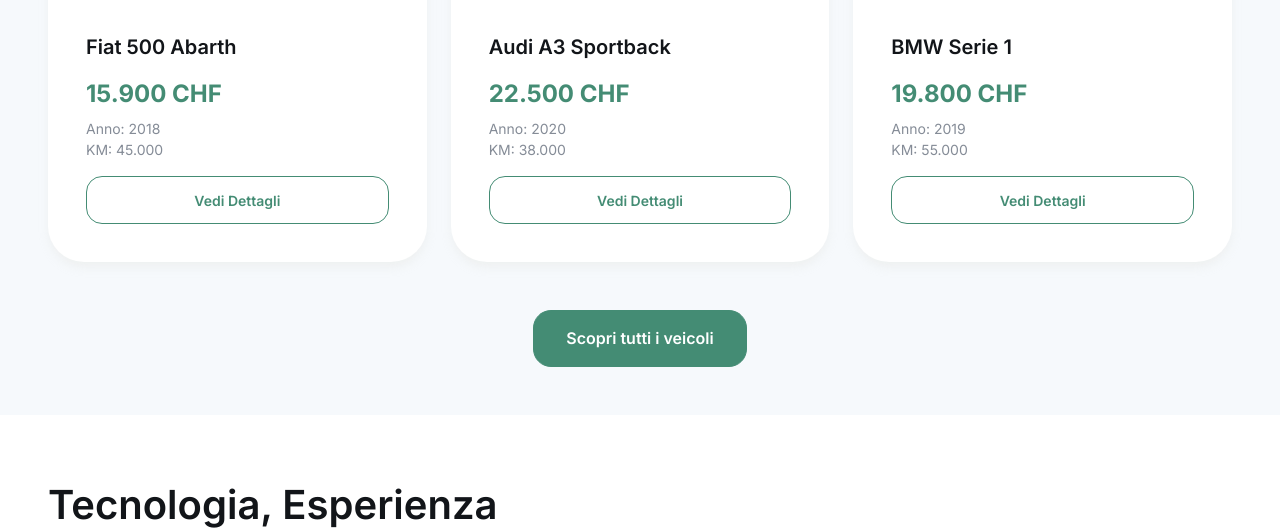
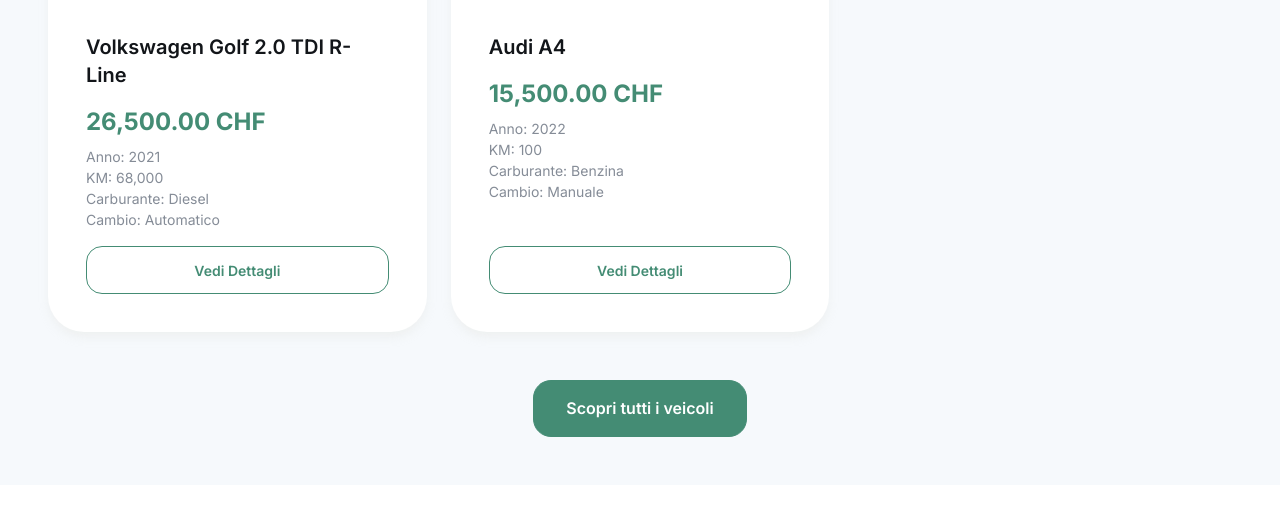
Before and after one commit to ishrid/carrozzeria_sangiorgio, a Django app: page / in a window 1280 px wide. Shown: the part 3444-3972 px from the top of the page. Run offline with Django 5.2, Linux system fonts and the light colour scheme; data comes from the database, SQL or seed files in the repository; some libraries are stand-ins or nearby versions.

Commit message:
Add newssshh76jkgikuzlikdkkkk

```diff
--- a/main/views.py
+++ b/main/views.py
@@ -2,17 +2,20 @@
 from django.shortcuts import render, get_object_or_404
 from .models import Servizio, MembroTeam, FotoOfficina, Certificazione, Partner
 from restauri.models import Restauro
+from vendita.models import VeicoloInVendita
 # View per la homepage
 def home_view(request):
 
     servizi_in_evidenza = Servizio.objects.filter(attivo=True).order_by('ordine_visualizzazione')[:3] # Prendi 3 servizi attivi
     partner_home = Partner.objects.filter(in_homepage=True)
     restauri_in_evidenza = Restauro.objects.filter(attivo=True, in_evidenza=True)
+    veicoli = VeicoloInVendita.objects.filter(attivo=True)
     # Qui potresti anche prendere gli ultimi restauri se hai un'app restauri
     context = {
         'servizi_in_evidenza': servizi_in_evidenza,
         'partner_home':partner_home,
-        'restauri_in_evidenza':restauri_in_evidenza
+        'restauri_in_evidenza':restauri_in_evidenza,
+        'veicoli':veicoli
     }
     return render(request, 'index.html', context)
 
--- a/templates/index.html
+++ b/templates/index.html
@@ -180,48 +180,34 @@
             </p>
         </div>
         <div class="row g-4">
+
+
+{% for veicolo in veicoli %}
+
             <div class="col-lg-4 col-md-6">
-                <div class="card h-100 shadow-sm border-0 position-relative">
-                    <img src="{% static 'img/vendita/placeholder-car-1.jpg' %}" class="card-img-top object-fit-cover" alt="Marca Modello Veicolo" style="height: 220px;">
+                 <div class="card h-100 shadow-sm border-0 position-relative">
+                    <img src="{{ veicolo.foto_principale.url }}" class="card-img-top object-fit-cover" alt="Marca Modello Veicolo" style="height: 220px;">
                     <div class="card-body d-flex flex-column">
-                        <h5 class="card-title">Fiat 500 Abarth</h5>
-                        <p class="card-text text-primary fs-4 fw-bold mb-2">15.900 CHF</p>
+                        <h5 class="card-title">{{ veicolo.marca }} {{ veicolo.modello }}</h5>
+                        <p class="card-text text-primary fs-4 fw-bold mb-2">{{ veicolo.prezzo|intcomma }} CHF</p>
                         <ul class="list-unstyled mb-3 fs-sm text-muted">
-                            <li>Anno: 2018</li>
-                            <li>KM: 45.000</li>
+                            <li>Anno: {{ veicolo.anno }}</li>
+                            <li>KM: {{ veicolo.chilometraggio|intcomma }}</li>
+                            <li>Carburante: {{ veicolo.get_tipo_carburante_display }}</li>
+                            <li>Cambio: {{ veicolo.get_tipo_cambio_display }}</li>
                         </ul>
-                        <a href="#" class="btn btn-outline-primary mt-auto">Vedi Dettagli</a>
+                        <a href="{% url 'vendita:dettaglio_veicolo' slug=veicolo.slug %}" class="btn btn-outline-primary mt-auto">Vedi Dettagli</a>
                     </div>
                 </div>
             </div>
-            <div class="col-lg-4 col-md-6">
-                <div class="card h-100 shadow-sm border-0 position-relative">
-                    <img src="{% static 'img/vendita/placeholder-car-2.jpg' %}" class="card-img-top object-fit-cover" alt="Marca Modello Veicolo" style="height: 220px;">
-                    <div class="card-body d-flex flex-column">
-                        <h5 class="card-title">Audi A3 Sportback</h5>
-                        <p class="card-text text-primary fs-4 fw-bold mb-2">22.500 CHF</p>
-                        <ul class="list-unstyled mb-3 fs-sm text-muted">
-                            <li>Anno: 2020</li>
-                            <li>KM: 38.000</li>
-                        </ul>
-                        <a href="#" class="btn btn-outline-primary mt-auto">Vedi Dettagli</a>
-                    </div>
-                </div>
-            </div>
-            <div class="col-lg-4 col-md-6">
-                 <div class="card h-100 shadow-sm border-0 position-relative">
-                    <img src="{% static 'img/vendita/placeholder-car-3.jpg' %}" class="card-img-top object-fit-cover" alt="Marca Modello Veicolo" style="height: 220px;">
-                    <div class="card-body d-flex flex-column">
-                        <h5 class="card-title">BMW Serie 1</h5>
-                        <p class="card-text text-primary fs-4 fw-bold mb-2">19.800 CHF</p>
-                        <ul class="list-unstyled mb-3 fs-sm text-muted">
-                            <li>Anno: 2019</li>
-                            <li>KM: 55.000</li>
-                        </ul>
-                        <a href="#" class="btn btn-outline-primary mt-auto">Vedi Dettagli</a>
-                    </div>
-                </div>
-            </div>
+
+
+            {% endfor %}
+        </div>
+
+
+
+
         </div>
         <div class="text-center mt-5">
             <a href="{% url 'vendita:lista_veicoli' %}" class="btn btn-primary btn-lg">Scopri tutti i veicoli</a>
```
